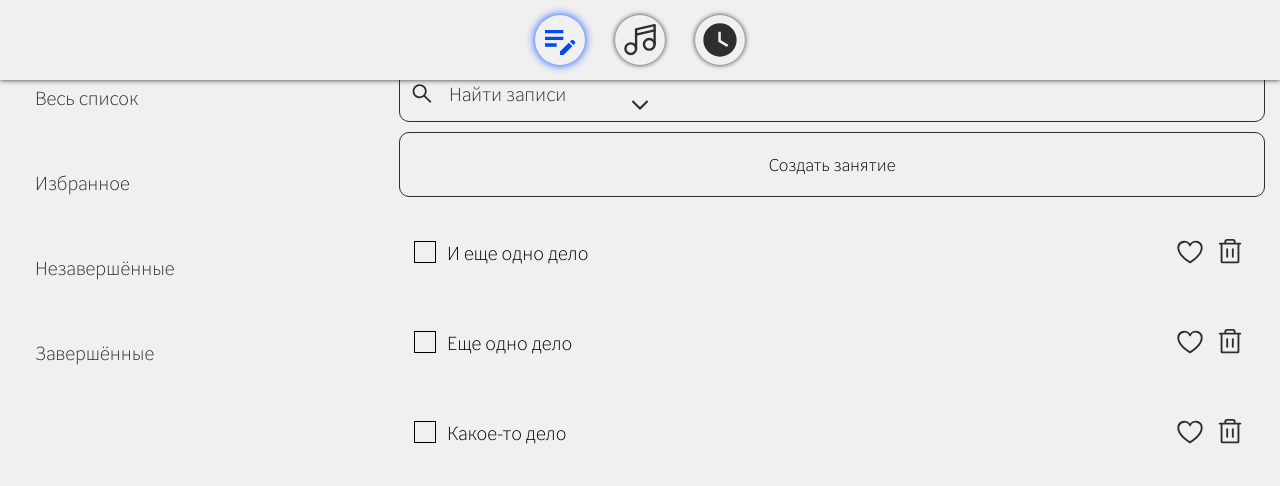
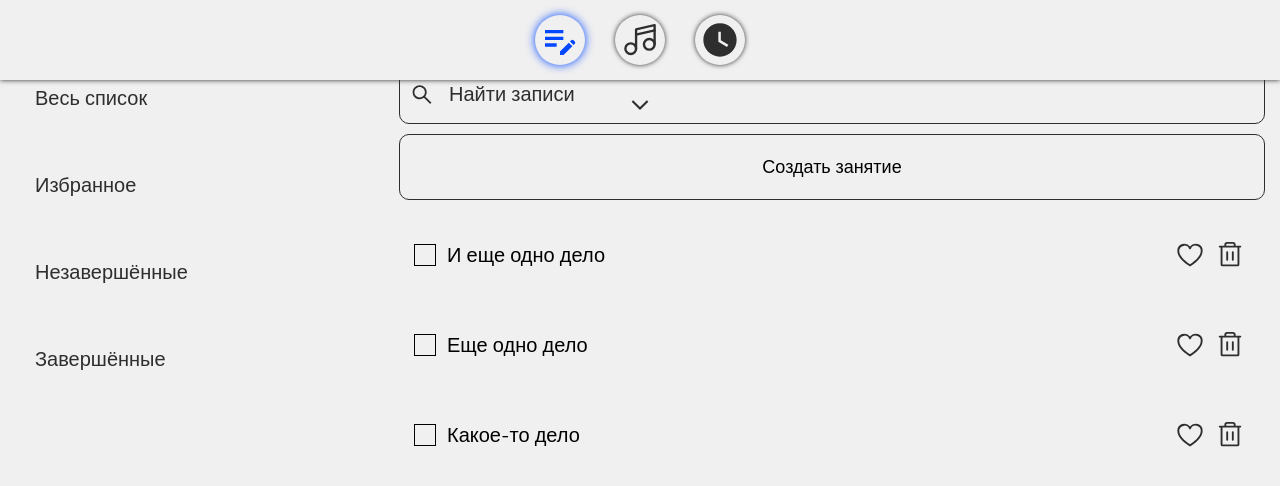
Before and after one commit to MelancholicCode/Stay-Focused, a React (Create React App) app: page /todo in a window 1280 px wide. Shown: the top 486 px of the page. Built offline with nearby package versions, Linux system fonts and the light colour scheme.

Commit message:
Смена шрифта

```diff
--- a/src/index.scss
+++ b/src/index.scss
@@ -1,23 +1,4 @@
-@font-face {
-  font-family: "Monrad Grotesk";
-  src: url("fonts/Monrad Grotesk-Light.ttf");
-  font-weight: 300;
-}
-@font-face {
-  font-family: "Monrad Grotesk";
-  src: url("fonts/Monrad Grotesk-Regular.ttf");
-  font-weight: 400;
-}
-@font-face {
-  font-family: "Monrad Grotesk";
-  src: url("fonts/Monrad Grotesk-Semibold.ttf");
-  font-weight: 600;
-}
-@font-face {
-  font-family: "Monrad Grotesk";
-  src: url("fonts/Monrad Grotesk-Bold.ttf");
-  font-weight: 700;
-}
+@import url('https://fonts.googleapis.com/css2?family=Nunito:wght@300;400;600;700&display=swap');
 
 * {
   box-sizing: border-box;
--- a/src/scss/vars.scss
+++ b/src/scss/vars.scss
@@ -1,5 +1,5 @@
 .App {
-  --main-font: "Monrad Grotesk", sans-serif;
+  --main-font: "Nunito", sans-serif;
   --bg-color: #F0F0F0;
   --accent-color: #0047FF;
   --dark-accent-color: #003acc;
```
